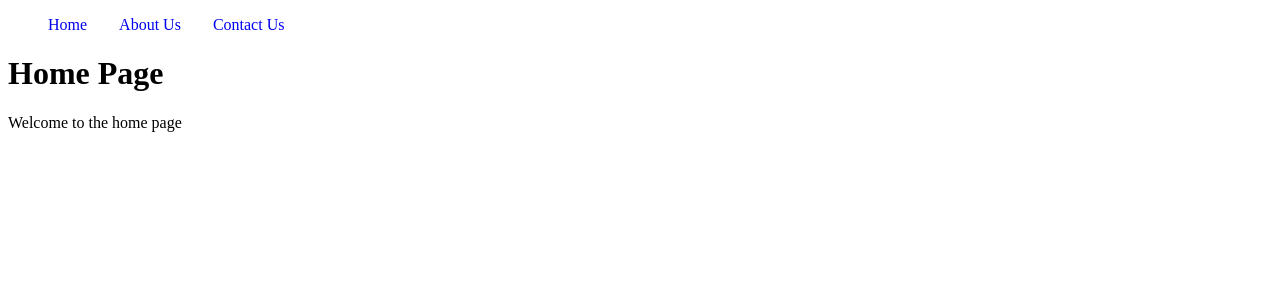
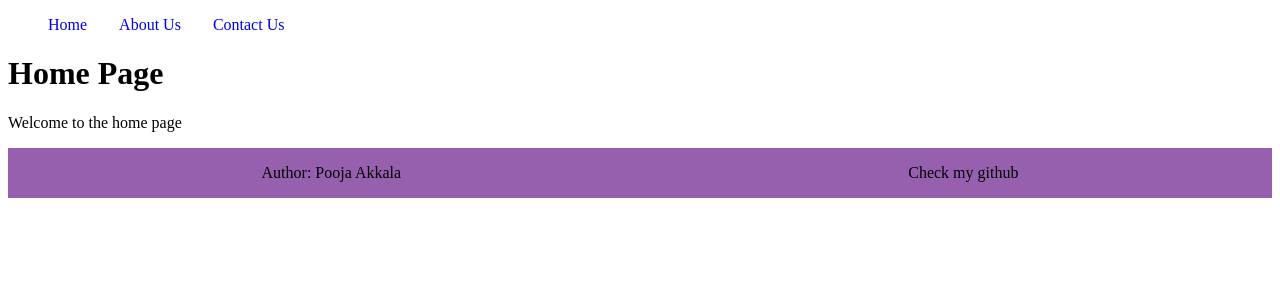
Before and after one commit to PoojaAkkala/learnDjango, a Django app: page / in a window 1280 px wide. Shown: the top 300 px of the page. Run offline with Django 4.2, Linux system fonts and the light colour scheme.

Commit message:
Added footer to the project

```diff
--- a/djangoenv/src/learnDjango/templates/baseHead.html
+++ b/djangoenv/src/learnDjango/templates/baseHead.html
@@ -10,5 +10,6 @@
     {%include 'navbar.html'%}
     {%block content%}
     {%endblock%}
+    {%include 'footer.html'%}
 </body>
 </html>
--- /dev/null
+++ b/djangoenv/src/learnDjango/templates/footer.html
@@ -0,0 +1,4 @@
+<footer style="display: flex;justify-content: space-around;height: 50px;background-color: rgb(151, 96, 175);">
+    <p>Author: Pooja Akkala</p>
+    <p><a style="text-decoration: none;color: black;" href="https://github.com/PoojaAkkala">Check my github</a></p>
+</footer>
--- a/djangoenv/src/learnDjango/templates/navbar.html
+++ b/djangoenv/src/learnDjango/templates/navbar.html
@@ -1,5 +1,5 @@
 <nav>
-    <ul style="display: flex;list-style: none;gap: 2rem;">
+    <ul style="display: flex;list-style: none;gap: 2rem;color: black;">
         <li><a style="text-decoration: none;" href="http://127.0.0.1:8000/home/">Home</a></li>
         <li><a style="text-decoration: none;" href="http://127.0.0.1:8000/about/">About Us</a></li>
         <li><a style="text-decoration: none;" href="http://127.0.0.1:8000/contact/">Contact Us</a></li>
```
